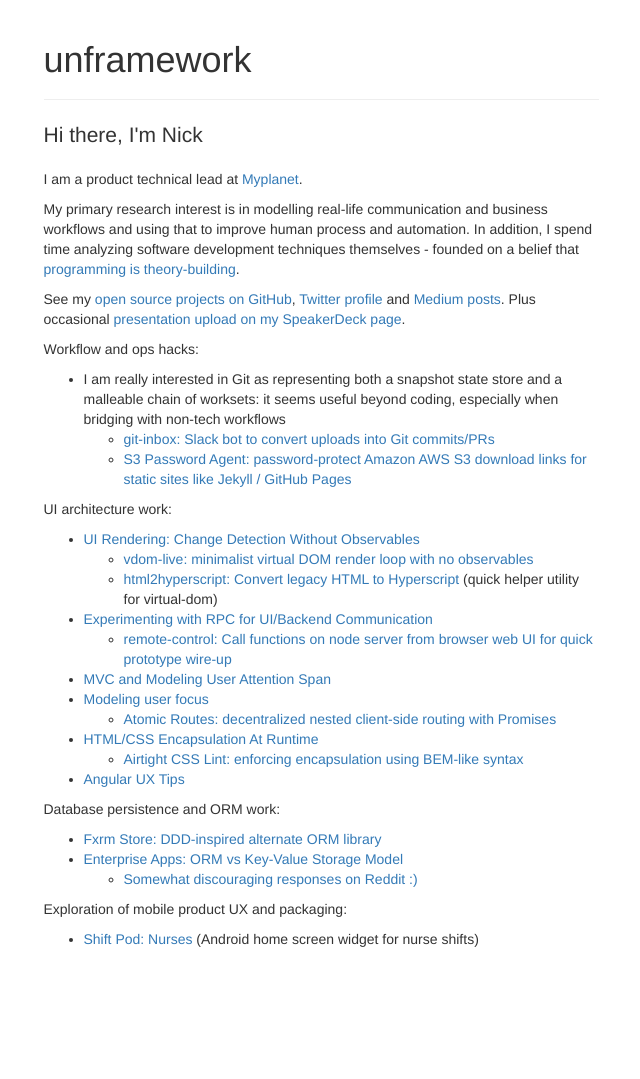
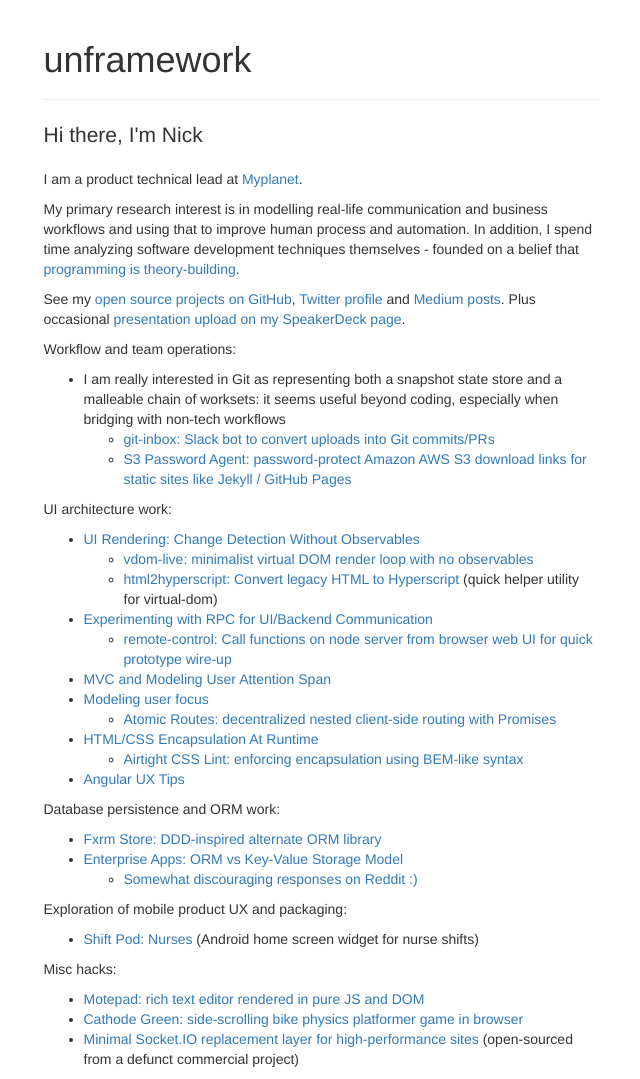
Before and after one commit to unframework/unframework-website, a Jekyll site: the page built from index.md, in a window 1280 px wide. Shown: the whole page, without its empty margins (319-959 px from the left). Built offline with Jekyll 4.4.1, drawn with Linux system fonts in a browser that asks for light colours; before the commit the page ends 959 px from its top, so only the background shows below that.

Commit message:
More project links

```diff
--- a/index.md
+++ b/index.md
@@ -9,7 +9,7 @@
 
 See my [open source projects on GitHub](https://github.com/unframework), [Twitter profile](https://twitter.com/unframework) and [Medium posts](https://medium.com/@unframework). Plus occasional [presentation upload on my SpeakerDeck page](https://speakerdeck.com/unframework).
 
-Workflow and ops hacks:
+Workflow and team operations:
 
 * I am really interested in Git as representing both a snapshot state store and a malleable chain of worksets: it seems useful beyond coding, especially when bridging with non-tech workflows
     * [git-inbox: Slack bot to convert uploads into Git commits/PRs](https://github.com/unframework/git-inbox)
@@ -38,3 +38,9 @@
 Exploration of mobile product UX and packaging:
 
 * [Shift Pod: Nurses](https://play.google.com/store/apps/details?id=com.unframework.nursingshifttracker) (Android home screen widget for nurse shifts)
+
+Misc hacks:
+
+* [Motepad: rich text editor rendered in pure JS and DOM](https://github.com/unframework/motepad)
+* [Cathode Green: side-scrolling bike physics platformer game in browser](https://github.com/unframework/cathode-green)
+* [Minimal Socket.IO replacement layer for high-performance sites](https://github.com/unframework/fusio) (open-sourced from a defunct commercial project)
```
